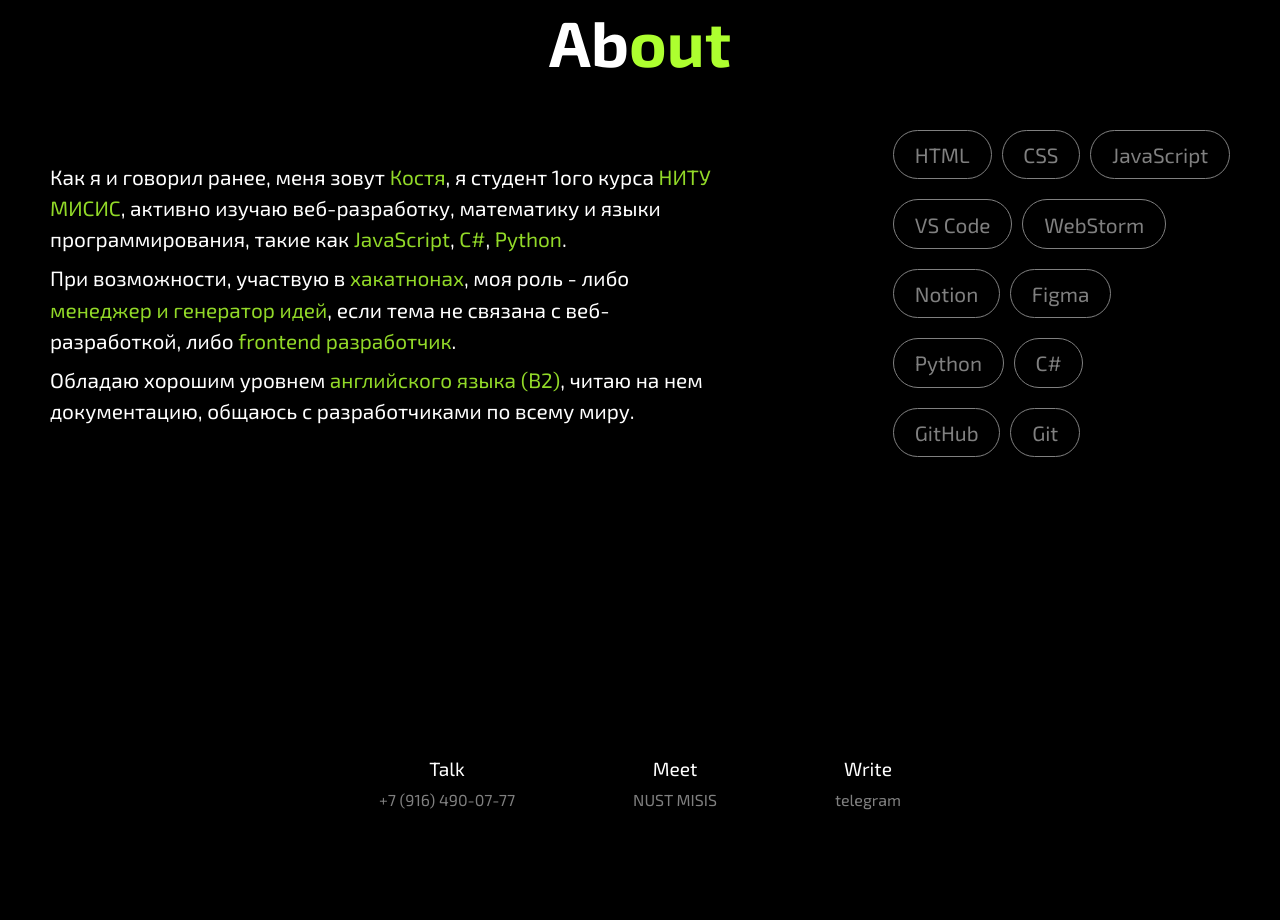
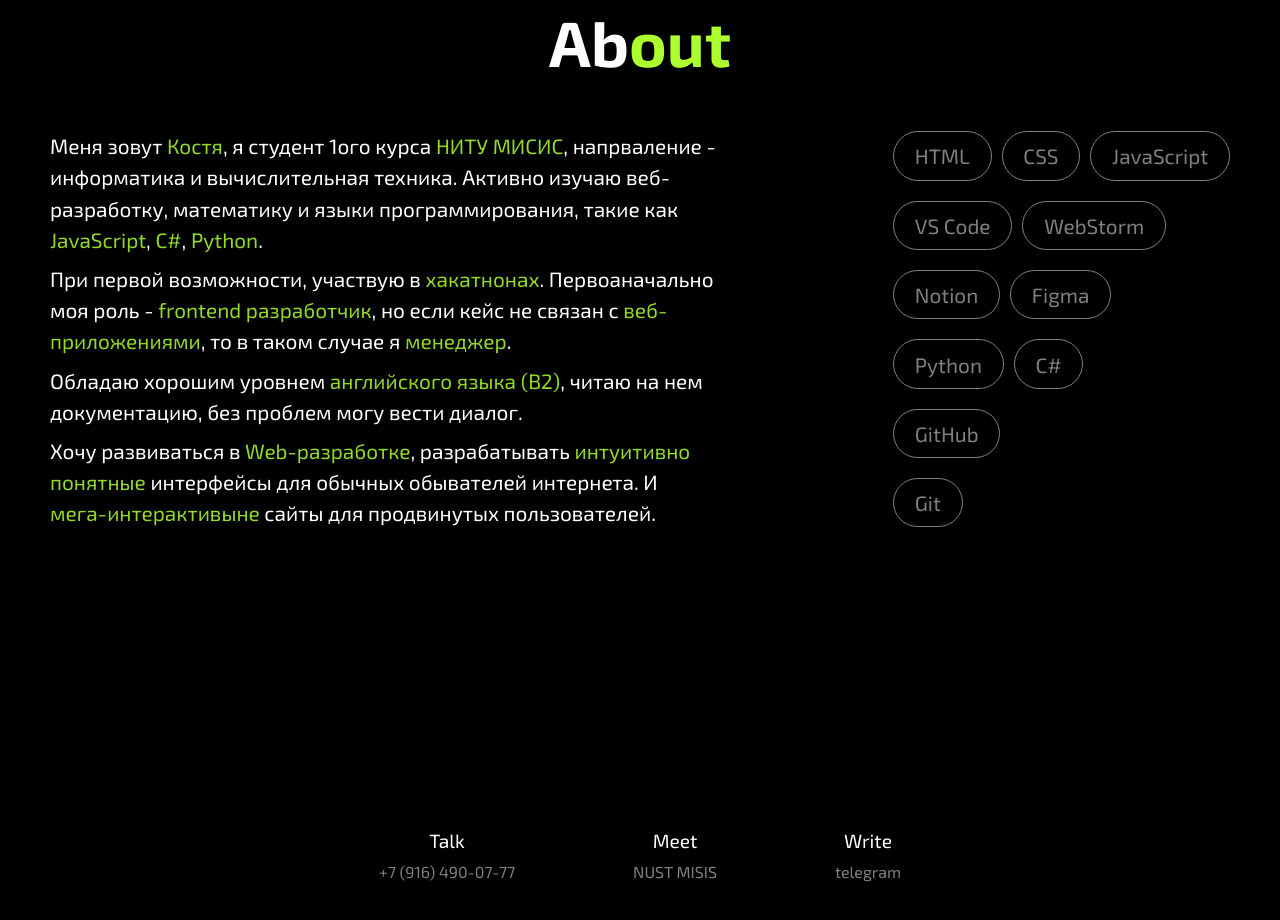
Before and after one commit to kokoan17/Portfolio, a plain HTML site: page index.html in a window 1280 px wide. Shown: the part 1397-2317 px from the top of the page. Before the commit the page ends 2266 px from the top, so only its background shows below. Drawn offline with Linux system fonts and the light colour scheme.

Commit message:
New text in about section

```diff
--- a/index.html
+++ b/index.html
@@ -74,9 +74,10 @@
                 </div>
                 <div class="section-skills-tools__block">
                     <div class="section-skills-tools__text">
-                        <p>Как я и говорил ранее, меня зовут <span>Костя</span>, я студент 1ого курса <span>НИТУ МИСИС</span>, активно изучаю веб-разработку, математику и языки программирования, такие как <span>JavaScript</span>, <span>C#</span>, <span>Python</span>.</p>
-                        <p>При возможности, участвую в <span>хакатнонах</span>, моя роль - либо <span>менеджер и генератор идей</span>, если тема не связана с веб-разработкой, либо <span>frontend разработчик</span>.</p>
-                        <p>Обладаю хорошим уровнем <span>английского языка (B2)</span>, читаю на нем документацию, общаюсь с разработчиками по всему миру.</p>
+                        <p>Меня зовут <span>Костя</span>, я студент 1ого курса <span>НИТУ МИСИС</span>, напрваление - информатика и вычислительная техника. Активно изучаю веб-разработку, математику и языки программирования, такие как <span>JavaScript</span>, <span>C#</span>, <span>Python</span>.</p>
+                        <p>При первой возможности, участвую в <span>хакатнонах</span>. Первоаначально моя роль - <span>frontend разработчик</span>, но если кейс не связан с <span>веб-приложениями</span>, то в таком случае я <span>менеджер</span>.</p>
+                        <p>Обладаю хорошим уровнем <span>английского языка (B2)</span>, читаю на нем документацию, без проблем могу вести диалог.</p>
+                        <p>Хочу развиваться в <span>Web-разработке</span>, разрабатывать <span>интуитивно понятные</span> интерфейсы для обычных обывателей интернета. И <span>мега-интерактивыне</span> сайты для продвинутых пользователей.</p>
                     </div>
                     <div class="section-skills-tools__tools">
                         <div class="tools__frontend tools">
@@ -96,8 +97,10 @@
                             <p>Python</p>
                             <p>C#</p>
                         </div>
+                        <div class="tools__GitHub tools">
+                            <p>GitHub</p>
+                        </div>
                         <div class="tools__Git tools">
-                            <p>GitHub</p>
                             <p>Git</p>
                         </div>
                     </div>
```
